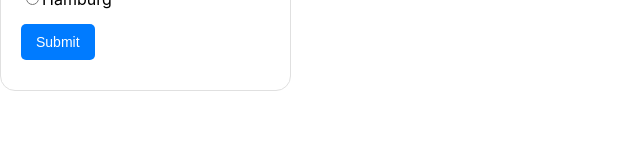
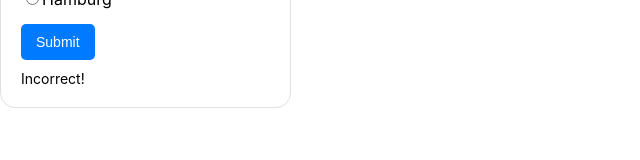
Before and after one commit to inaam-ullah/coderbyte-assessment, a React (Create React App) app in the folder React Quiz Builder/react-quiz-builder/: page / in a window 1280 px wide. Both pictures are taken after a click on the button "Submit". Shown: the part 122-282 px from the top of the page, without its empty margins (0-640 px from the left). Built offline with nearby package versions, Linux system fonts and the light colour scheme.

Commit message:
ReactQuizBuilder::Added feedback Functionality

```diff
--- a/React Quiz Builder/react-quiz-builder/src/App.js
+++ b/React Quiz Builder/react-quiz-builder/src/App.js
@@ -1,5 +1,5 @@
 import React, { useState } from 'react';
-import { createRoot } from 'react-dom/client';
+
 
 const style = {
   container: {
@@ -42,6 +42,7 @@ function App() {
     const [currentQuestionIndex, setCurrentQuestionIndex] = useState(0);
     const [selectedOption, setSelectedOption] = useState('');
     const [score, setScore] = useState(0);
+    const [feedback, setFeedback] = useState('');
 
     const handleOptionChange = (event) => {
       setSelectedOption(event.target.value);
@@ -51,6 +52,9 @@ function App() {
       const currentQuestion = questions[currentQuestionIndex];
       if (selectedOption === currentQuestion.correct) {
         setScore(score + 1);
+        setFeedback('Correct!');
+      } else {
+        setFeedback('Incorrect!');
       }
 
       setCurrentQuestionIndex(currentQuestionIndex + 1);
@@ -77,7 +81,7 @@ function App() {
           ))}
         </div>
         <button style={style.button} onClick={handleSubmit} id="submitBtn">Submit</button>
-        <div id="feedback" style={style.feedback}></div>
+        {feedback && <div id="feedback" style={style.feedback}>{feedback}</div>}
       </div>
     );
 };
```
